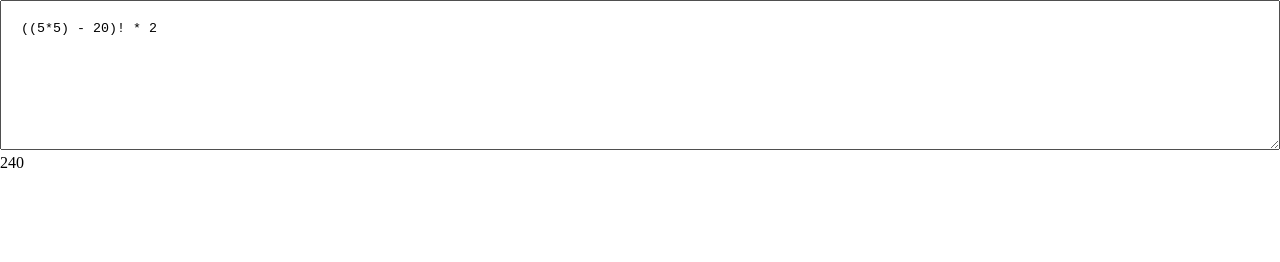
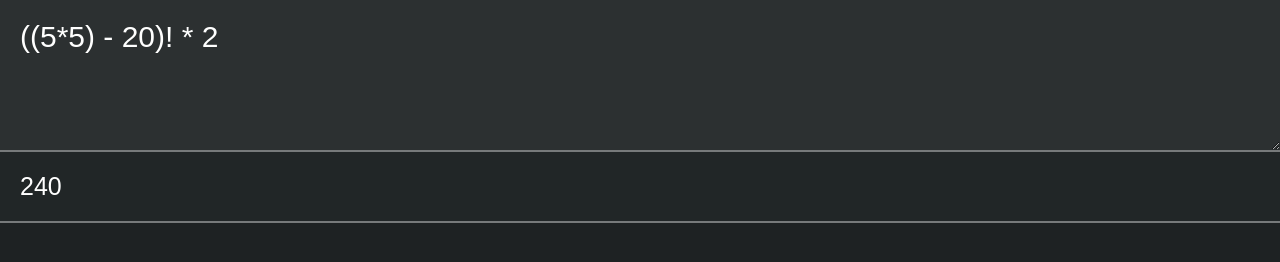
Before and after one commit to Gbr22/kalk, a plain HTML site: page index.html in a window 1280 px wide. Drawn offline with Linux system fonts and the light colour scheme.

Commit message:
simple ui

```diff
--- a/index.html
+++ b/index.html
@@ -7,8 +7,10 @@
     <link rel="stylesheet" href="main.css">
 </head>
 <body>
-    <textarea id="input"></textarea>
-    <div id="output"></div>
+    <div class="container">
+        <textarea id="input"></textarea>
+        <div id="output"></div>
+    </div>
     <script src="kalk.js"></script>
     <script src="main.js"></script>
 </body>
--- a/main.css
+++ b/main.css
@@ -1,8 +1,14 @@
 body, html {
     margin: 0;
     padding: 0;
+    background-color: #1E2223;
+    color: white;
+    font-family: Arial, Helvetica, sans-serif;
 }
-
+.container {
+    display: flex;
+    flex-direction: column;
+}
 #input {
     width: 100%;
     resize: vertical;
@@ -11,4 +17,22 @@ body, html {
     padding: 0;
     box-sizing: border-box;
     padding: 20px;
+    outline: none;
+    border: none;
+    background-color: #2C3031;
+    font-size: 30px;
+    color: white;
+    font-family: inherit;
 }
+#output {
+    padding: 20px;
+    background-color: #212627;
+    display: block;
+    width: 100%;
+    font-size: 25px;
+    margin: 0;
+    box-sizing: border-box;
+    border: 2px solid rgba(255, 255, 255, 0.39);
+    border-left: none;
+    border-right: none;
+}
```
